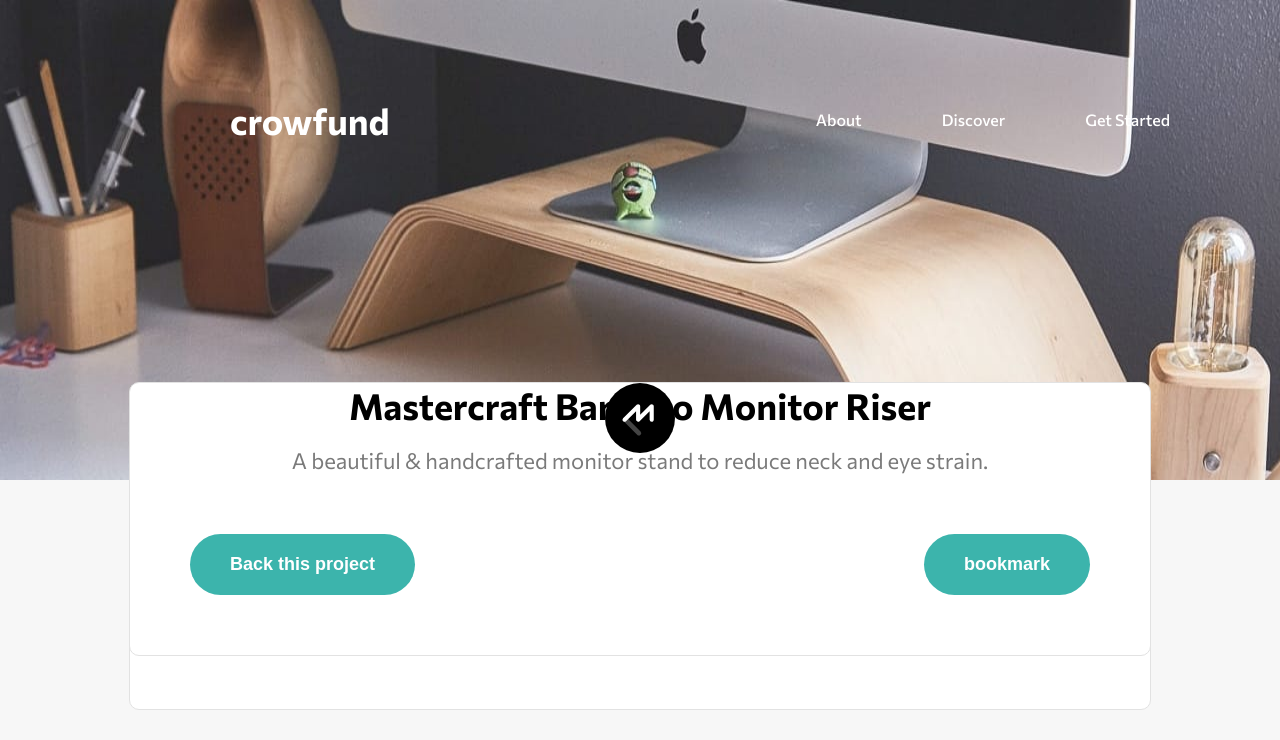
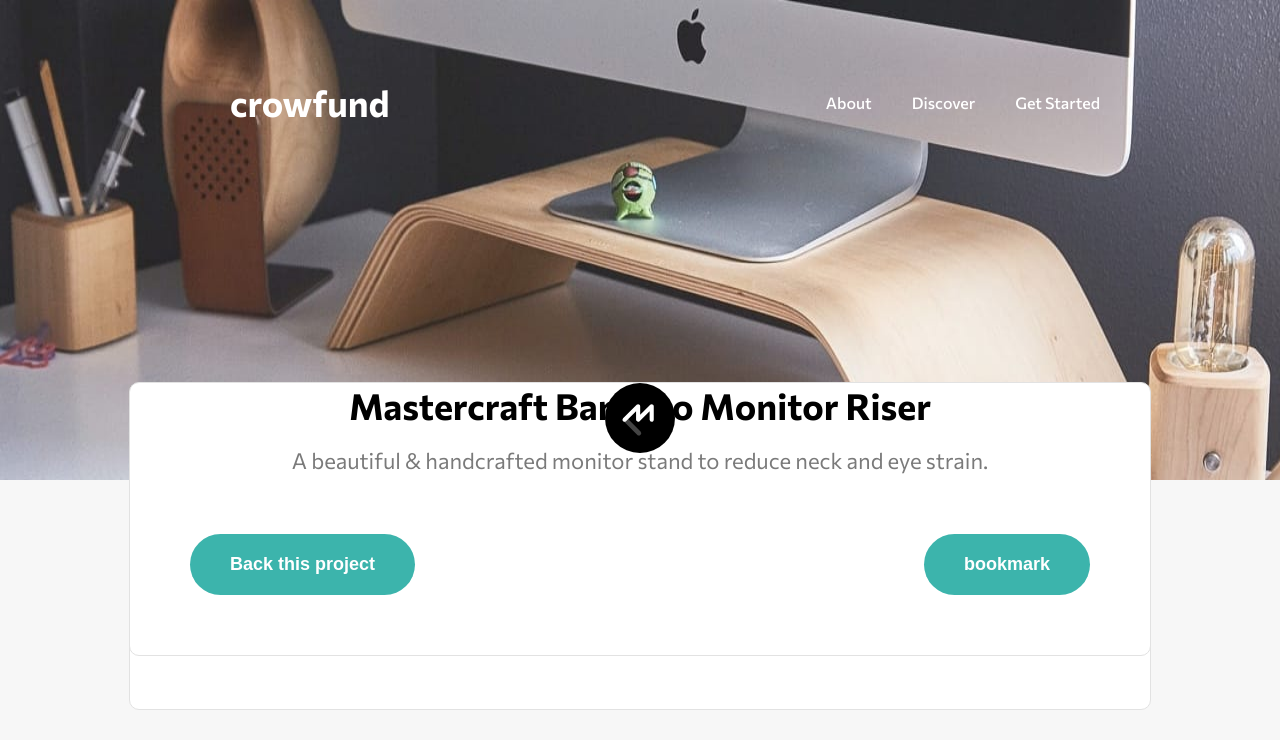
Before and after one commit to SirEduardo/Officelite, a React (Vite) app in the folder crowdfunding/: page / in a window 1280 px wide. Shown: the top 740 px of the page. Built offline with nearby package versions, Linux system fonts and the light colour scheme.

Commit message:
crowdfunding

```diff
--- a/crowdfunding/src/App.css
+++ b/crowdfunding/src/App.css
@@ -32,6 +32,7 @@ body{
     display: flex;
     width: 100vw;
     height: 60vh;
+
 }
 .img{
     width: 100%;
@@ -50,14 +51,15 @@ header h3{
     padding-left: 150px;
 }
 header .enlaces{
-    padding: 30px 150px;
+    padding: 0px 220px;
 }
 .enlaces a{
     text-decoration: none;
-    padding: 40px;
+    padding-right: 40px;
     font-size: 16px;
     font-weight: 500;
     color: #fff;
+
 }
 .section-1{
     position: absolute;
```
